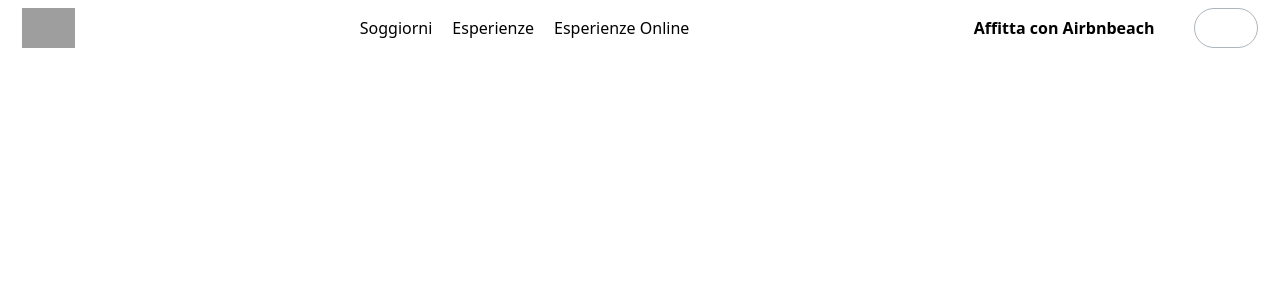
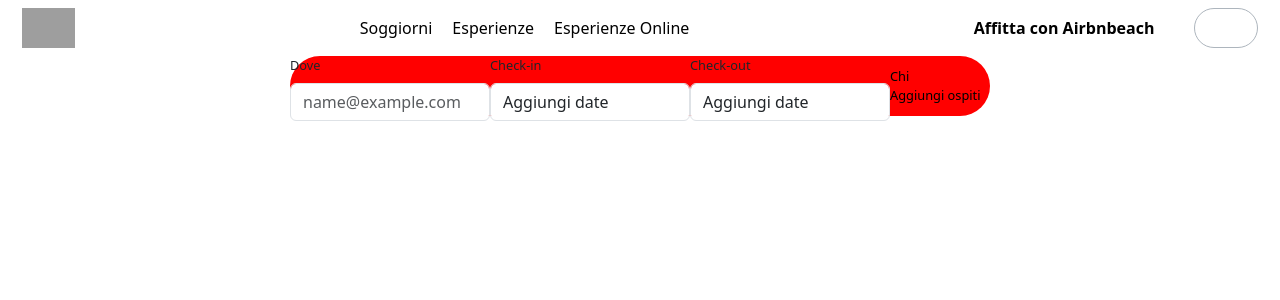
Before and after one commit to patrictobola/air_bnbeach, a Vue app in the folder front-end/: page / in a window 1280 px wide. Shown: the top 300 px of the page. Built offline with nearby package versions, Linux system fonts and the light colour scheme; grey boxes are pictures that could not be loaded; some icons are missing; what quasar would draw is missing.

Commit message:
started search bar, binded guest

```diff
--- a/front-end/src/components/HeaderSection.vue
+++ b/front-end/src/components/HeaderSection.vue
@@ -1,10 +1,11 @@
 <script setup>
-import NavBar from './layout/NavBar.vue'
+import NavBar from './layout/NavBar.vue';
+import SearchBar from './layout/SearchBar.vue';
 </script>
 
 <template>
     <NavBar />
-
+    <SearchBar />
 </template>
 
 <style></style>
--- /dev/null
+++ b/front-end/src/components/layout/SearchBar.vue
@@ -0,0 +1,80 @@
+<script setup>
+</script>
+
+<script>
+export default {
+    data: () => ({
+        text: "Aggiungi ospiti",
+        from: null,
+        to: null,
+    }
+    )
+}
+</script>
+
+<template>
+    <div class="container d-flex justify-content-center">
+
+        <div class="search-bar-container d-flex">
+            <form action="#" class="d-flex">
+                <div class="mb-3">
+                    <label for="exampleFormControlInput1" class="form-label">Dove</label>
+                    <input type="email" class="form-control" id="exampleFormControlInput1"
+                        placeholder="name@example.com">
+                </div>
+                <div class="">
+                    <label for="check-in" class="form-label">Check-in</label>
+                    <input id="check-in" class="form-control" type="text" value="Aggiungi date"
+                        aria-label="readonly input example" readonly>
+                </div>
+                <div class="">
+                    <label for="check-out" class="form-label">Check-out</label>
+                    <input id="check-out" class="form-control" type="text" value="Aggiungi date"
+                        aria-label="readonly input example" readonly>
+                </div>
+                <!-- <div class="">
+                    <label for="guests" class="form-control">Chi</label>
+                    <input id="guests" class="form-control" type="text" value="Aggiungi ospiti"
+                        aria-label="readonly input example" readonly>
+                </div> -->
+
+                <a href="#" id="guest">
+                    <div class="h-100 w-100 d-flex flex-column justify-content-center">
+
+                        <span>Chi<br></span>
+                        <span>{{ text }}</span>
+                    </div>
+                </a>
+
+
+            </form>
+        </div>
+    </div>
+</template>
+
+<style scoped>
+* {
+    font-size: 0.8rem;
+}
+
+#guest {
+    min-width: 100px;
+}
+
+.search-bar-container {
+    max-width: 700px;
+    width: 700px;
+    background-color: red;
+    height: 60px;
+    border-radius: calc(80px / 2)
+}
+
+a {
+    text-decoration: none;
+    color: black;
+
+    & :hover {
+        background-color: gray;
+    }
+}
+</style>
```
